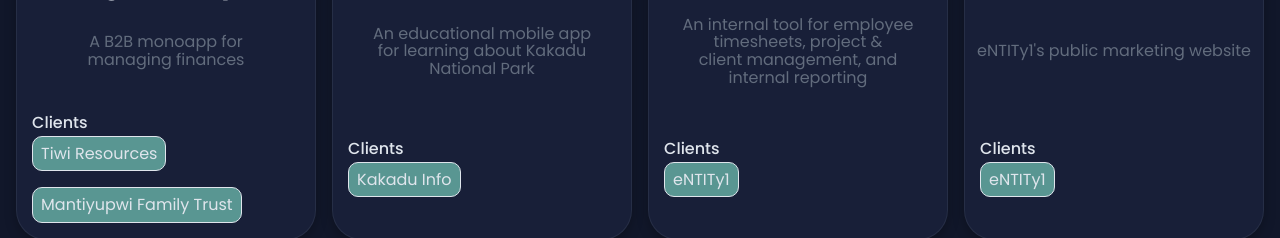
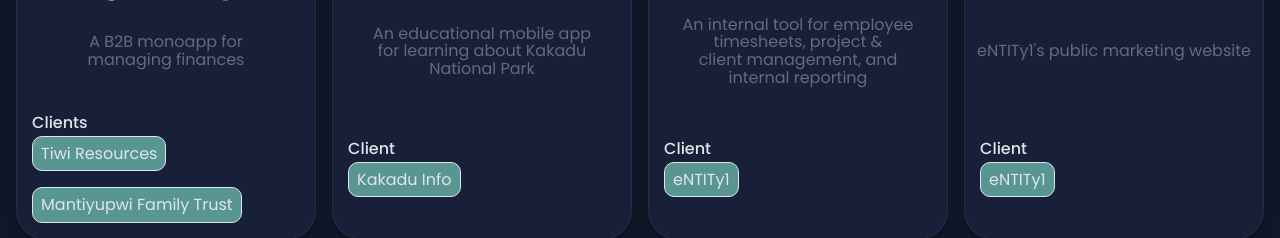
Before and after one commit to rara-ch/portfolio_website, a Next.js app: page / in a window 1280 px wide. Shown: the part 1300-1538 px from the top of the page. Built offline with nearby package versions, Linux system fonts and the light colour scheme.

Commit message:
made the title of the clients section in the project card plural or singular

```diff
--- a/src/app/home/components/projects/projects.tsx
+++ b/src/app/home/components/projects/projects.tsx
@@ -17,6 +17,8 @@
 }
 
 function Card({ project }: { project: Project }) {
+  const clientsTitleText = project.clients.length === 1 ? 'Client' : 'Clients';
+
   return (
     <div className={styles["project-card"]}>
       <Image
@@ -31,7 +33,7 @@
       <p className={styles.description}>{project.description}</p>
       <div className={styles["clients-section"]}>
         <div>
-          <span className={styles["clients-title"]}>Clients</span>
+          <span className={styles["clients-title"]}>{clientsTitleText}</span>
         </div>
         <div className={styles.clients}>
         {project.clients.map((client) => (
```
